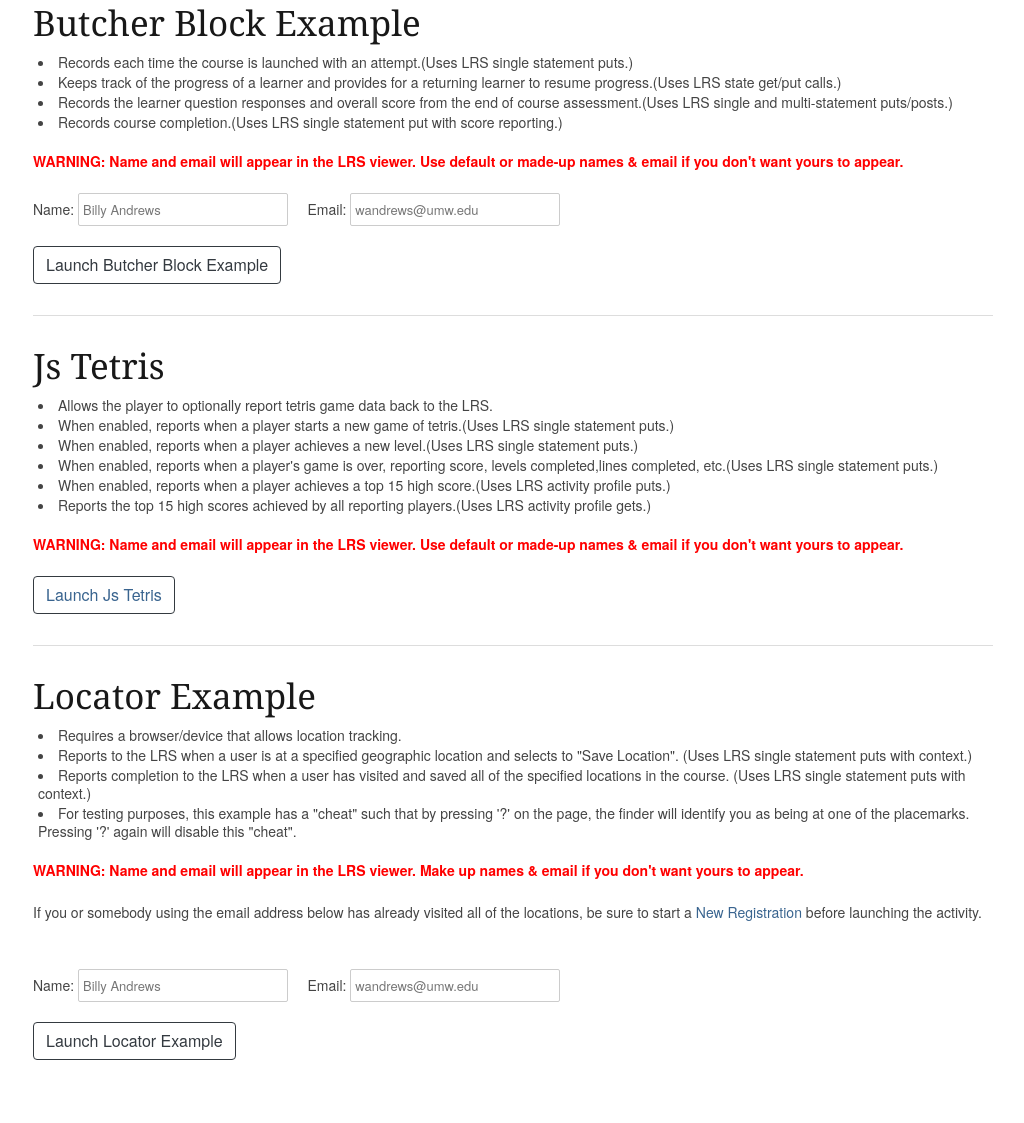
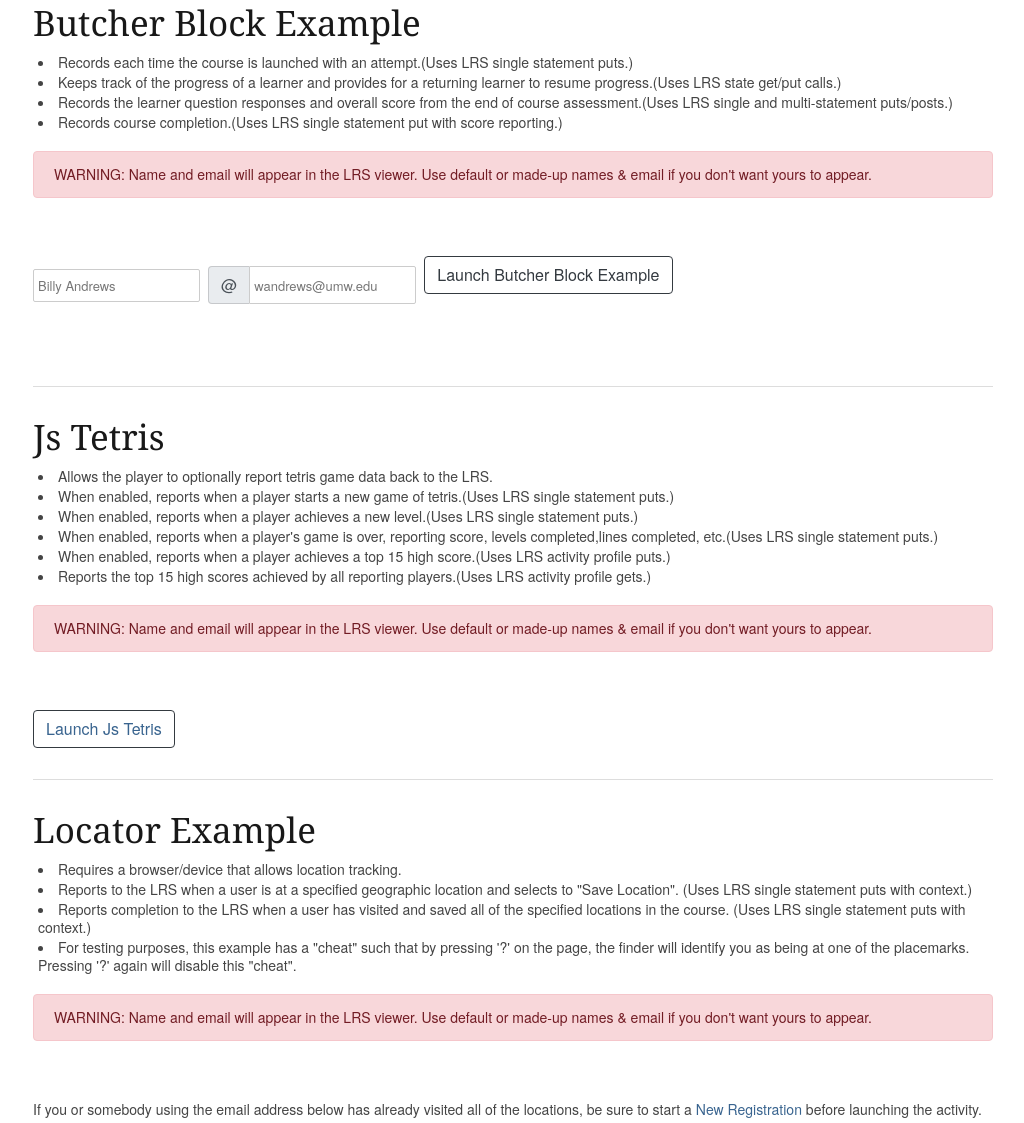
Before and after one commit to wandrews1/LRS, a plain HTML site: page TinCan_Prototypes/index.html in a window 1280 px wide. Shown: the part 935-2058 px from the top of the page, without its empty margins (127-1151 px from the left). Before the commit the page ends 2016 px from the top, so only its background shows below. Drawn offline with nearby package versions, Linux system fonts and the light colour scheme; no server answers.

Commit message:
Added alerts to homepage. Added forms to homepage

```diff
--- a/TinCan_Prototypes/index.html
+++ b/TinCan_Prototypes/index.html
@@ -362,14 +362,32 @@
                         <li>Records the learner question responses and overall score from the end of course assessment.(Uses LRS single and multi-statement puts/posts.) </li>
                         <li>Records course completion.(Uses LRS single statement put with score reporting.)</li>
                     </ul>
-                    <span class="warning">WARNING: Name and email will appear in the LRS viewer. Use default or made-up names &amp; email if you don't want yours to appear.</span>
+                    <div class="alert alert-danger" role="alert">
+                      WARNING: Name and email will appear in the LRS viewer. Use default or made-up names &amp; email if you don't want yours to appear.
+                    </div>
                     <br>
                     <br>
+
+                    <form class="form-inline">
+                      <label class="sr-only" for="tc_nameInput_golf">Name</label>
+                      <input type="text" class="form-control mb-2 mr-sm-2 mb-sm-0" id="tc_nameInput_golf" placeholder="Jane Doe">
+
+                      <label class="sr-only" for="tc_emailInput_golf">Email</label>
+                      <div class="input-group mb-2 mr-sm-2 mb-sm-0">
+                        <div class="input-group-addon">@</div>
+                        <input type="text" class="form-control" id="tc_emailInput_golf" placeholder="Username">
+                      </div>
+
+                      <button type="submit" class="btn btn-outline-dark" id="golfExampleLaunch" target="_blank" data-baseref="GolfExample_TCAPI/index.html?" href="GolfExample_TCAPI/index.html?">Launch Butcher Block Example</button>
+                    </form>
+
+<!--
                     Name: <input type="text" class="form-control" id="tc_nameInput_golf">
                     &nbsp;&nbsp;&nbsp;
                     Email: <input type="text" class="form-control" id="tc_emailInput_golf">
                     <br>
                     <a class="btn btn-outline-dark" id="golfExampleLaunch" target="_blank" data-baseref="GolfExample_TCAPI/index.html?" href="GolfExample_TCAPI/index.html?" >Launch Butcher Block Example</a>
+ -->
                     <br>
                     <br>
                     <hr>
@@ -385,7 +403,9 @@
                         <li>When enabled, reports when a player achieves a top 15 high score.(Uses LRS activity profile puts.)</li>
                         <li>Reports the top 15 high scores achieved by all reporting players.(Uses LRS activity profile gets.)</li>
                     </ul>
-                    <span class="warning">WARNING: Name and email will appear in the LRS viewer. Use default or made-up names &amp; email if you don't want yours to appear.</span>
+                    <div class="alert alert-danger" role="alert">
+                      WARNING: Name and email will appear in the LRS viewer. Use default or made-up names &amp; email if you don't want yours to appear.
+                    </div>
                     <br>
                     <br>
                     <a id="jsExampleLaunch" href="" target="_blank" data-baseref="JsTetris_TCAPI/tetris.html?" class="btn btn-outline-dark">Launch Js Tetris</a>
@@ -402,7 +422,9 @@
                         <li>Reports completion to the LRS when a user has visited and saved all of the specified locations in the course. (Uses LRS single statement puts with context.)</li>
                         <li style="{font-weight:bold;}">For testing purposes, this example has a "cheat" such that by pressing '?' on the page, the finder will identify you as being at one of the placemarks. Pressing '?' again will disable this "cheat".</li>
                     </ul>
-                    <span class="warning">WARNING: Name and email will appear in the LRS viewer. Make up names &amp; email if you don't want yours to appear.</span>
+                    <div class="alert alert-danger" role="alert">
+                      WARNING: Name and email will appear in the LRS viewer. Use default or made-up names &amp; email if you don't want yours to appear.
+                    </div>
                     <br>
                     <br>
                     If you or somebody using the email address below has already visited all of the locations, be sure to start a <a href="#" class="refreshRegistration">New Registration</a> before launching the activity.</div><br/>
```
Also changed, not shown: TinCan_Prototypes/GolfExample_TCAPI/assessmenttemplate.html (+4 -4 lines).
